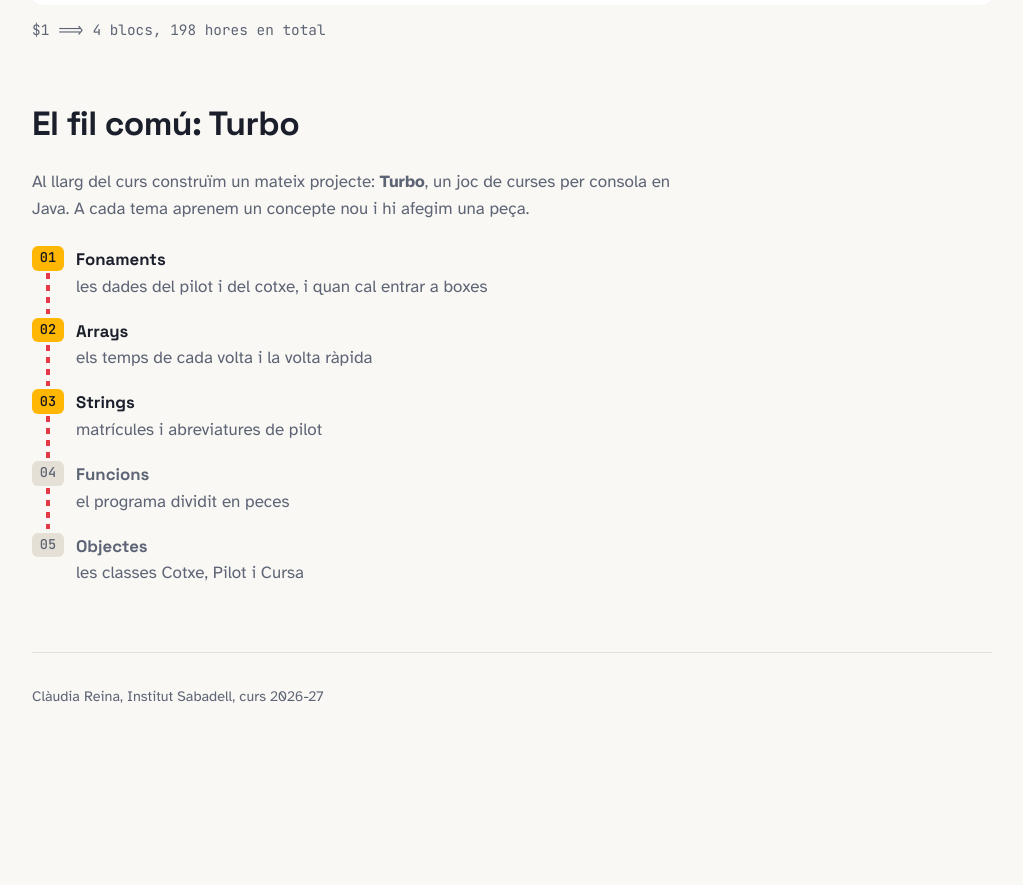
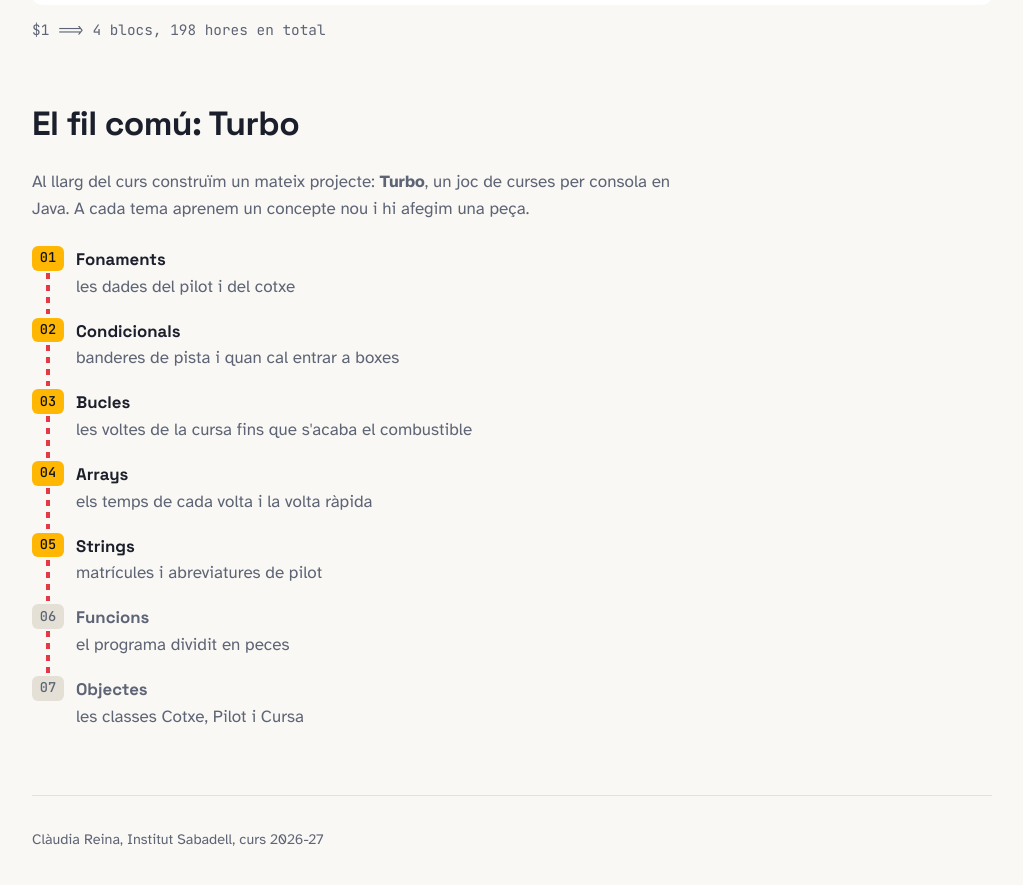
Before and after one commit to programacio-26-27/programacio-26-27.github.io, a Jekyll site: the page built from index.html, in a window 1280 px wide and 900 px high, scrolled down 1019 px. Shown: the top 885 px of the window, without its empty margins (128-1151 px from the left). Built offline with Jekyll 4.4.1, drawn with Linux system fonts in a browser that asks for light colours; before the commit the page ends 1775 px from its top, so only the background shows below that.

Commit message:
Portada: condicionals i bucles al fil del Turbo
Co-Authored-By: Claude Opus 5.5 <noreply@anthropic.com>
Claude-Session: https://claude.ai/code/session_01QtxE3aryRSySRbjtELcWmy

```diff
--- a/_layouts/portada.html
+++ b/_layouts/portada.html
@@ -58,7 +58,9 @@
     <h2 class="blocs-titol">El fil comú: Turbo</h2>
     <p>Al llarg del curs construïm un mateix projecte: <strong>Turbo</strong>, un joc de curses per consola en Java. A cada tema aprenem un concepte nou i hi afegim una peça.</p>
     <ol class="fil-etapes">
-      <li><span>Fonaments</span> les dades del pilot i del cotxe, i quan cal entrar a boxes</li>
+      <li><span>Fonaments</span> les dades del pilot i del cotxe</li>
+      <li><span>Condicionals</span> banderes de pista i quan cal entrar a boxes</li>
+      <li><span>Bucles</span> les voltes de la cursa fins que s'acaba el combustible</li>
       <li><span>Arrays</span> els temps de cada volta i la volta ràpida</li>
       <li><span>Strings</span> matrícules i abreviatures de pilot</li>
       <li class="propera"><span>Funcions</span> el programa dividit en peces</li>
```
